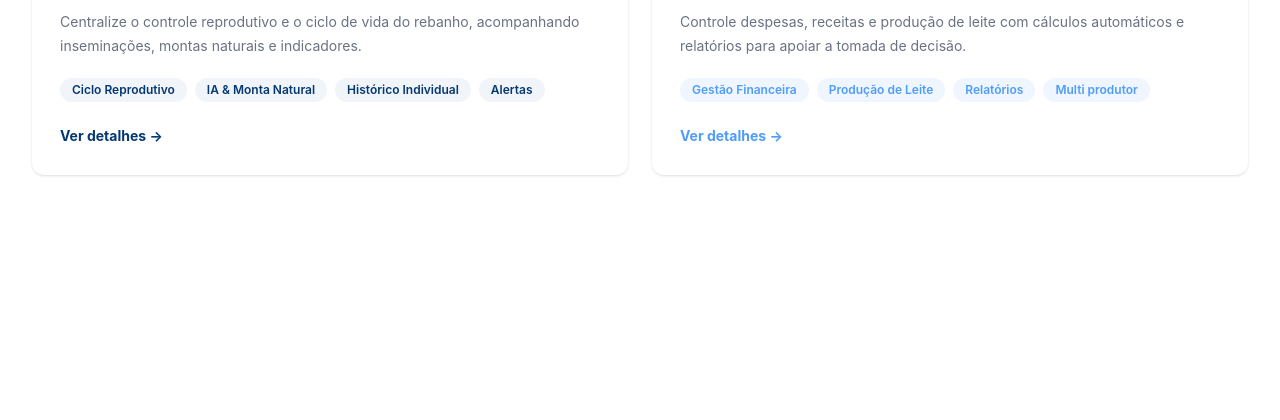
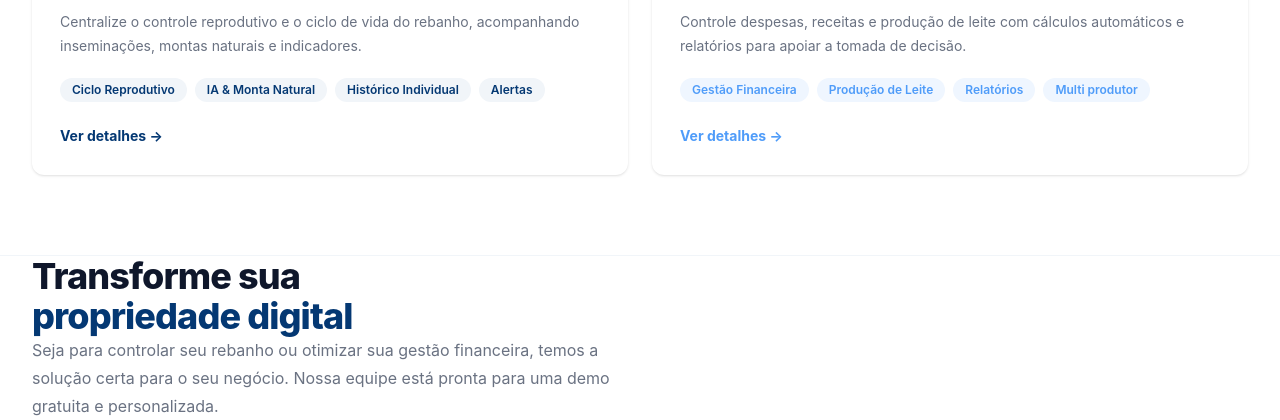
Before and after one commit to Leafth/leafth-leads, a website: page public/index.html in a window 1280 px wide. Shown: the part 1015-1435 px from the top of the page. Before the commit the page ends 1270 px from the top, so only its background shows below. Drawn offline with Linux system fonts and the light colour scheme; a web font is replaced by a local one.

Commit message:
feat(contact): adiciona container da secao e textos de introducao

```diff
--- a/public/index.html
+++ b/public/index.html
@@ -282,6 +282,21 @@
           </div>
         </div>
       </section>
+      <section id="contato" class="bg-white px-6 py-16 lg:px-8 lg:py-24 border-t border-slate-100">
+        <div class="mx-auto max-w-7xl grid grid-cols-1 gap-16 lg:grid-cols-2 lg:items-center">
+          <div>
+            <h2 class="text-4xl font-extrabold leading-tight tracking-tight text-slate-900 lg:text-5xl">
+              Transforme sua <br />
+              <span class="text-primary">propriedade digital</span>
+            </h2>
+            <p class="mt-4 max-w-lg text-base leading-7 text-gray-500">
+              Seja para controlar seu rebanho ou otimizar sua gestão financeira, temos a solução certa para o seu negócio. Nossa equipe está pronta para uma demo gratuita e personalizada.
+            </p>
+          </div>
+
+
+        </div>
+      </section>
     </main>
     <script src="./javascript/main.js"></script>
   </body>
```
